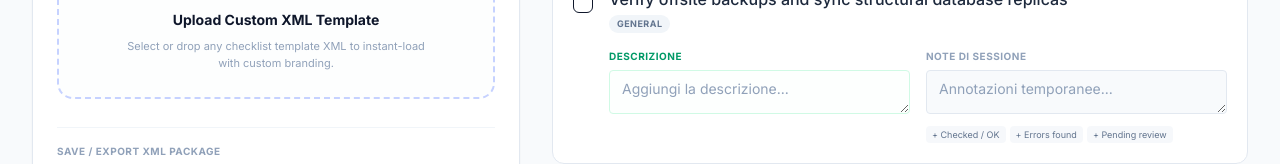
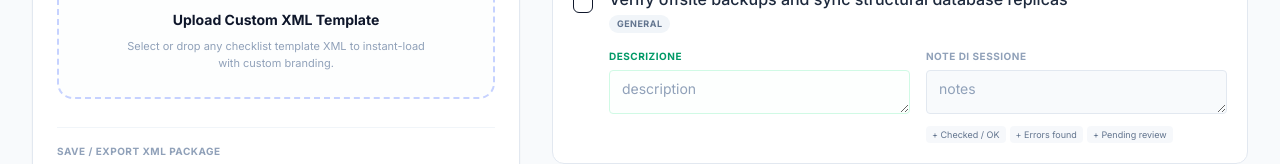
Before and after one commit to ic-dith/app-checklist-it, a React (Vite) app: page / in a window 1280 px wide. Shown: the part 377-541 px from the top of the page. Built offline with nearby package versions, Linux system fonts and the light colour scheme; no server answers.

Commit message:
row152/168

```diff
--- a/src/components/ChecklistItemRow.tsx
+++ b/src/components/ChecklistItemRow.tsx
@@ -149,7 +149,7 @@ export function ChecklistItemRow({
             id={`desc-input-${item.id}`}
             value={taskState.description || ""}
             onChange={(e) => onUpdateDescription(item.id, e.target.value)}
-            placeholder="Aggiungi la descrizione..."
+            placeholder="description"
             rows={1}
             className="w-full min-h-[44px] py-2 px-3 bg-emerald-50/10 dark:bg-emerald-950/5 border border-emerald-100 dark:border-emerald-900/40 rounded text-sm text-slate-750 dark:text-slate-300 focus:outline-none focus:ring-1 focus:ring-emerald-400 dark:focus:ring-emerald-700 resize-y placeholder-slate-400"
           />
@@ -165,7 +165,7 @@ export function ChecklistItemRow({
               id={`note-input-${item.id}`}
               value={taskState.note || ""}
               onChange={(e) => onUpdateNote(item.id, e.target.value)}
-              placeholder="Annotazioni temporanee..."
+              placeholder="notes"
               rows={1}
               className="w-full min-h-[44px] py-2 px-3 bg-slate-50 dark:bg-slate-950/15 border border-slate-200 dark:border-slate-850 rounded text-sm text-slate-755 dark:text-slate-300 focus:outline-none focus:ring-1 focus:ring-slate-350 dark:focus:ring-slate-750 resize-y placeholder-slate-400"
             />
```
